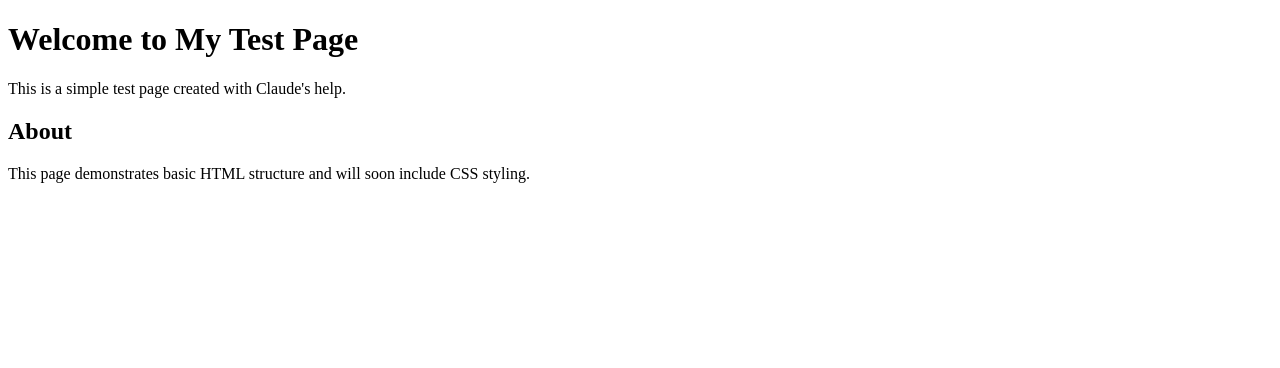
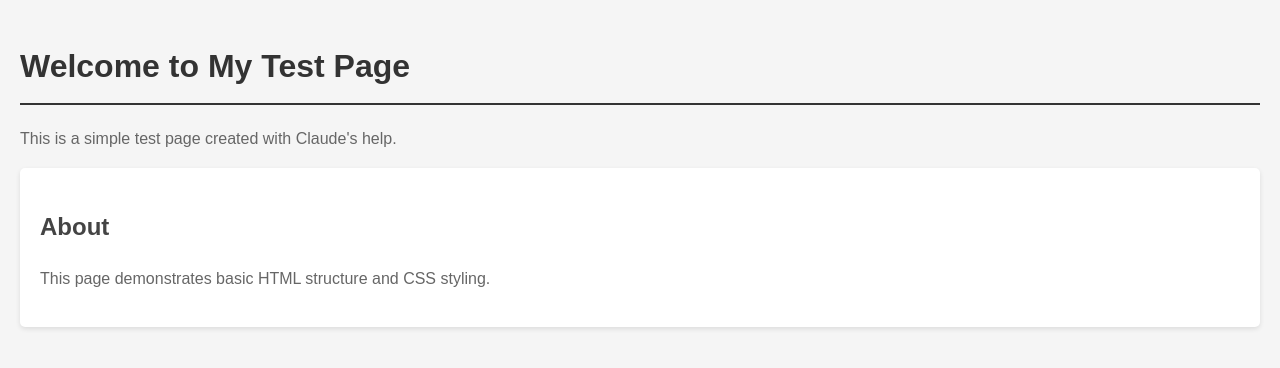
Before and after one commit to raktimux24/Claude-test, a plain HTML site: page index.html in a window 1280 px wide. Drawn offline with Linux system fonts and the light colour scheme.

Commit message:
Add CSS styling

```diff
--- a/index.html
+++ b/index.html
@@ -4,13 +4,39 @@
     <meta charset="UTF-8">
     <meta name="viewport" content="width=device-width, initial-scale=1.0">
     <title>Welcome to Claude-test</title>
+    <style>
+        body {
+            font-family: Arial, sans-serif;
+            line-height: 1.6;
+            margin: 0;
+            padding: 20px;
+            background-color: #f5f5f5;
+        }
+        h1 {
+            color: #333;
+            border-bottom: 2px solid #333;
+            padding-bottom: 10px;
+        }
+        .content {
+            background-color: white;
+            padding: 20px;
+            border-radius: 5px;
+            box-shadow: 0 2px 5px rgba(0,0,0,0.1);
+        }
+        h2 {
+            color: #444;
+        }
+        p {
+            color: #666;
+        }
+    </style>
 </head>
 <body>
     <h1>Welcome to My Test Page</h1>
     <p>This is a simple test page created with Claude's help.</p>
     <div class="content">
         <h2>About</h2>
-        <p>This page demonstrates basic HTML structure and will soon include CSS styling.</p>
+        <p>This page demonstrates basic HTML structure and CSS styling.</p>
     </div>
 </body>
 </html>
```
